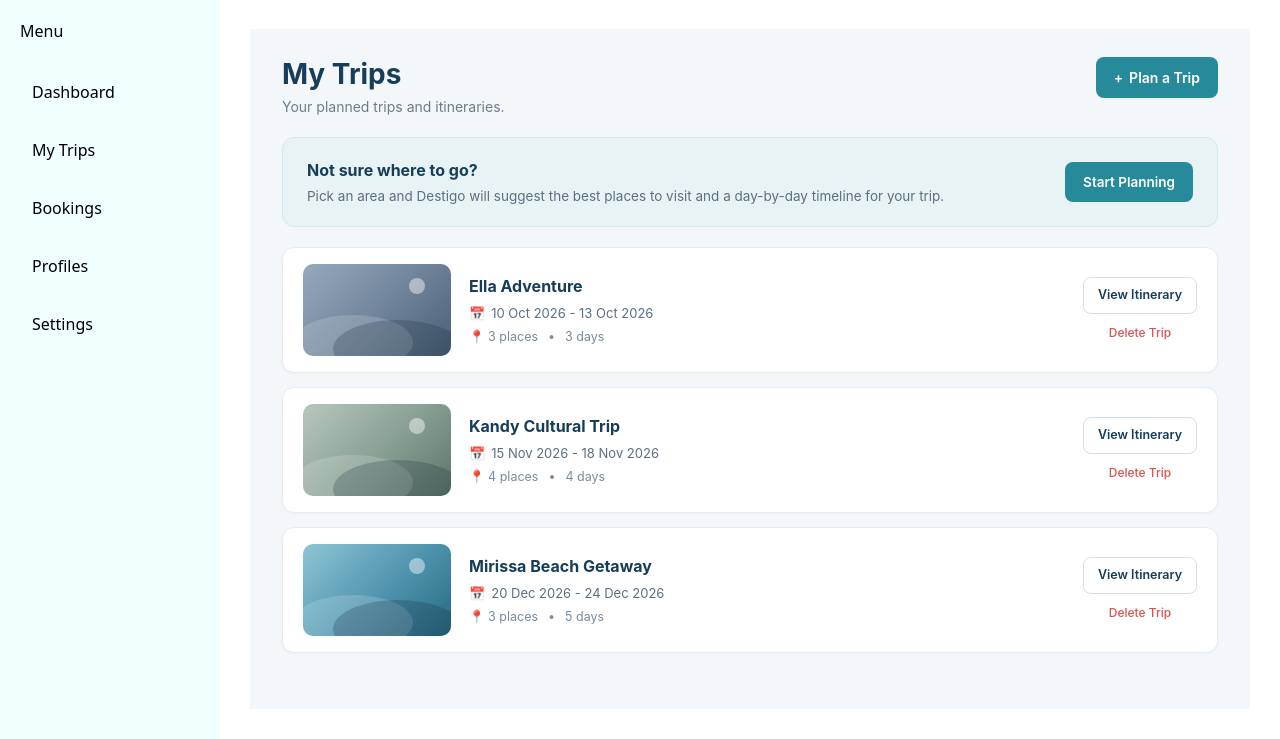
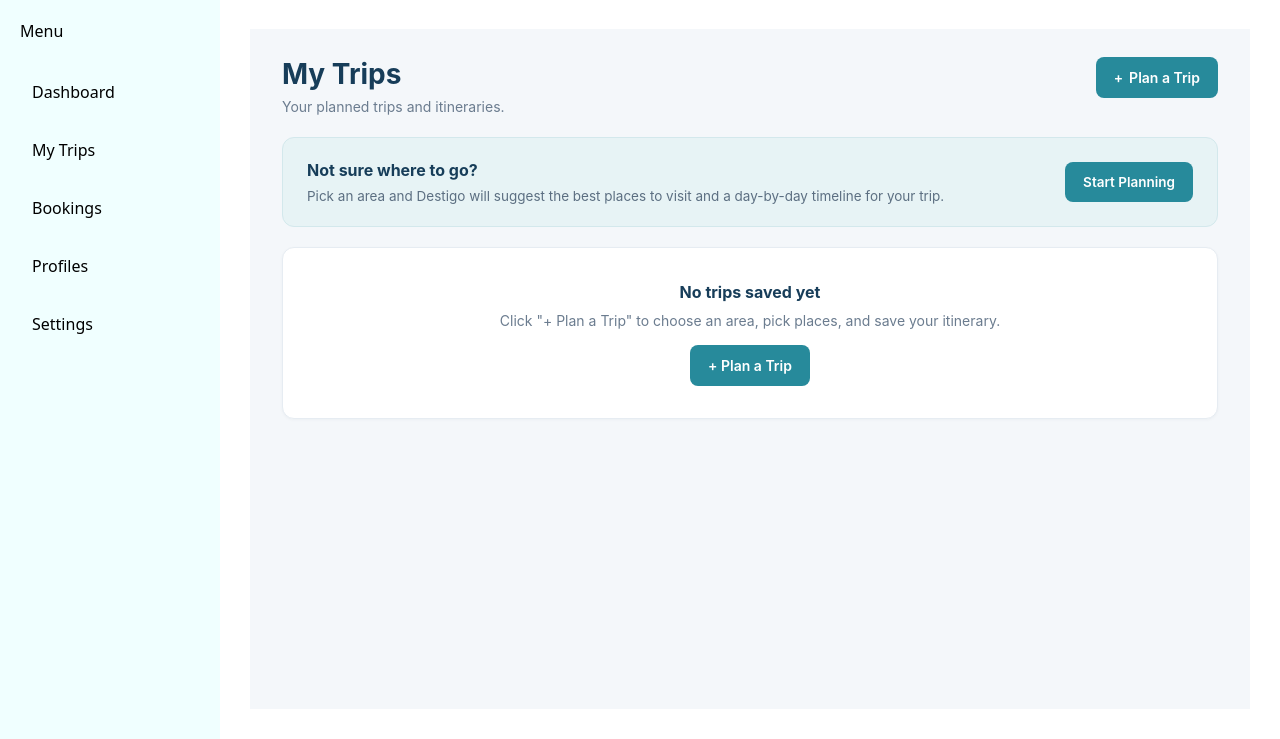
Before and after one commit to Hemaka25/Destigo, a Laravel app: template resources/views/planning/index.blade.php in a window 1280 px wide. Shown: the part 71-810 px from the top of the page. Run offline with Laravel 12, Linux system fonts and the light colour scheme; the template is opened without the code that fills it, so the values that code supplies are empty; style sheets or scripts are compiled from the project's sources; parts of the project's set-up code (start-up, migrations or seed data) failed here and were passed over.

Commit message:
Update index.blade.php

```diff
--- a/resources/views/planning/index.blade.php
+++ b/resources/views/planning/index.blade.php
@@ -294,87 +294,45 @@
     </div>
 
     <!-- Trip Cards List -->
+    <!-- Trip Cards List -->
     <div class="trips-list">
-        <!-- Card 1: Ella Adventure -->
+        @forelse($trips as $trip)
             <div class="trip-card">
                 <div class="trip-card-left">
-                <div class="trip-thumb thumb-ella">
-                    <span class="thumb-sun"></span>
-                    <span class="thumb-hill-back"></span>
-                    <span class="thumb-hill-front"></span>
+                    <div class="trip-thumb">
+                        <img src="{{ $trip->cover_img }}" alt="{{ $trip->trip_name }}">
                     </div>
                     <div>
-                    <h3 class="trip-info-title">Ella Adventure</h3>
+                        <h3 class="trip-info-title">{{ $trip->trip_name }}</h3>
                         <div class="trip-meta-row">
                             <span>📅</span>
-                        <span>10 Oct 2026 - 13 Oct 2026</span>
+                            <span>{{ $trip->start_date_formatted }} - {{ $trip->end_date_formatted }}</span>
                         </div>
                         <div class="trip-meta-sub">
-                        <span>📍 3 places</span>
+                            <span>📍 {{ $trip->places_count }} {{ $trip->places_count === 1 ? 'place' : 'places' }}</span>
                             <span>•</span>
-                        <span>3 days</span>
+                            <span>{{ $trip->days_count }} {{ $trip->days_count === 1 ? 'day' : 'days' }}</span>
                         </div>
                     </div>
                 </div>
                 <div class="trip-card-right">
-                <a href="{{ route('planning.show', 1) }}" class="btn-view-itinerary">View Itinerary</a>
-                <button type="button" class="btn-delete-trip" onclick="this.closest('.trip-card').remove()">Delete Trip</button>
+                    <a href="{{ route('planning.show', $trip->id) }}" class="btn-view-itinerary">View Itinerary</a>
+                    <form action="{{ route('planning.destroy', $trip->id) }}" method="POST" style="margin: 0;">
+                        @csrf
+                        @method('DELETE')
+                        <button type="submit" class="btn-delete-trip" onclick="return confirm('Delete this trip?')">Delete Trip</button>
+                    </form>
                 </div>
             </div>
-
-        <!-- Card 2: Kandy Cultural Trip -->
-        <div class="trip-card">
-            <div class="trip-card-left">
-                <div class="trip-thumb thumb-kandy">
-                    <span class="thumb-sun"></span>
-                    <span class="thumb-hill-back"></span>
-                    <span class="thumb-hill-front"></span>
-                </div>
+        @empty
+            <div class="trip-card" style="justify-content: center; padding: 32px; text-align: center;">
                 <div>
-                    <h3 class="trip-info-title">Kandy Cultural Trip</h3>
-                    <div class="trip-meta-row">
-                        <span>📅</span>
-                        <span>15 Nov 2026 - 18 Nov 2026</span>
-                    </div>
-                    <div class="trip-meta-sub">
-                        <span>📍 4 places</span>
-                        <span>•</span>
-                        <span>4 days</span>
+                    <h3 class="trip-info-title" style="margin-bottom: 6px;">No trips saved yet</h3>
+                    <p class="trips-subtitle" style="margin-bottom: 14px;">Click "+ Plan a Trip" to choose an area, pick places, and save your itinerary.</p>
+                    <a href="{{ route('planning.create') }}" class="btn-plan-trip">+ Plan a Trip</a>
                 </div>
             </div>
-            </div>
-            <div class="trip-card-right">
-                <a href="{{ route('planning.show', 2) }}" class="btn-view-itinerary">View Itinerary</a>
-                <button type="button" class="btn-delete-trip" onclick="this.closest('.trip-card').remove()">Delete Trip</button>
-            </div>
-        </div>
-
-        <!-- Card 3: Mirissa Beach Getaway -->
-        <div class="trip-card">
-            <div class="trip-card-left">
-                <div class="trip-thumb thumb-mirissa">
-                    <span class="thumb-sun"></span>
-                    <span class="thumb-hill-back"></span>
-                    <span class="thumb-hill-front"></span>
-                </div>
-                <div>
-                    <h3 class="trip-info-title">Mirissa Beach Getaway</h3>
-                    <div class="trip-meta-row">
-                        <span>📅</span>
-                        <span>20 Dec 2026 - 24 Dec 2026</span>
-                    </div>
-                    <div class="trip-meta-sub">
-                        <span>📍 3 places</span>
-                        <span>•</span>
-                        <span>5 days</span>
-                    </div>
-                </div>
-            </div>
-            <div class="trip-card-right">
-                <a href="{{ route('planning.show', 3) }}" class="btn-view-itinerary">View Itinerary</a>
-                <button type="button" class="btn-delete-trip" onclick="this.closest('.trip-card').remove()">Delete Trip</button>
-            </div>
-        </div>
+        @endforelse
     </div>
 </div>
 @endsection
```
Lines whose indentation alone changed are shown as unchanged.
